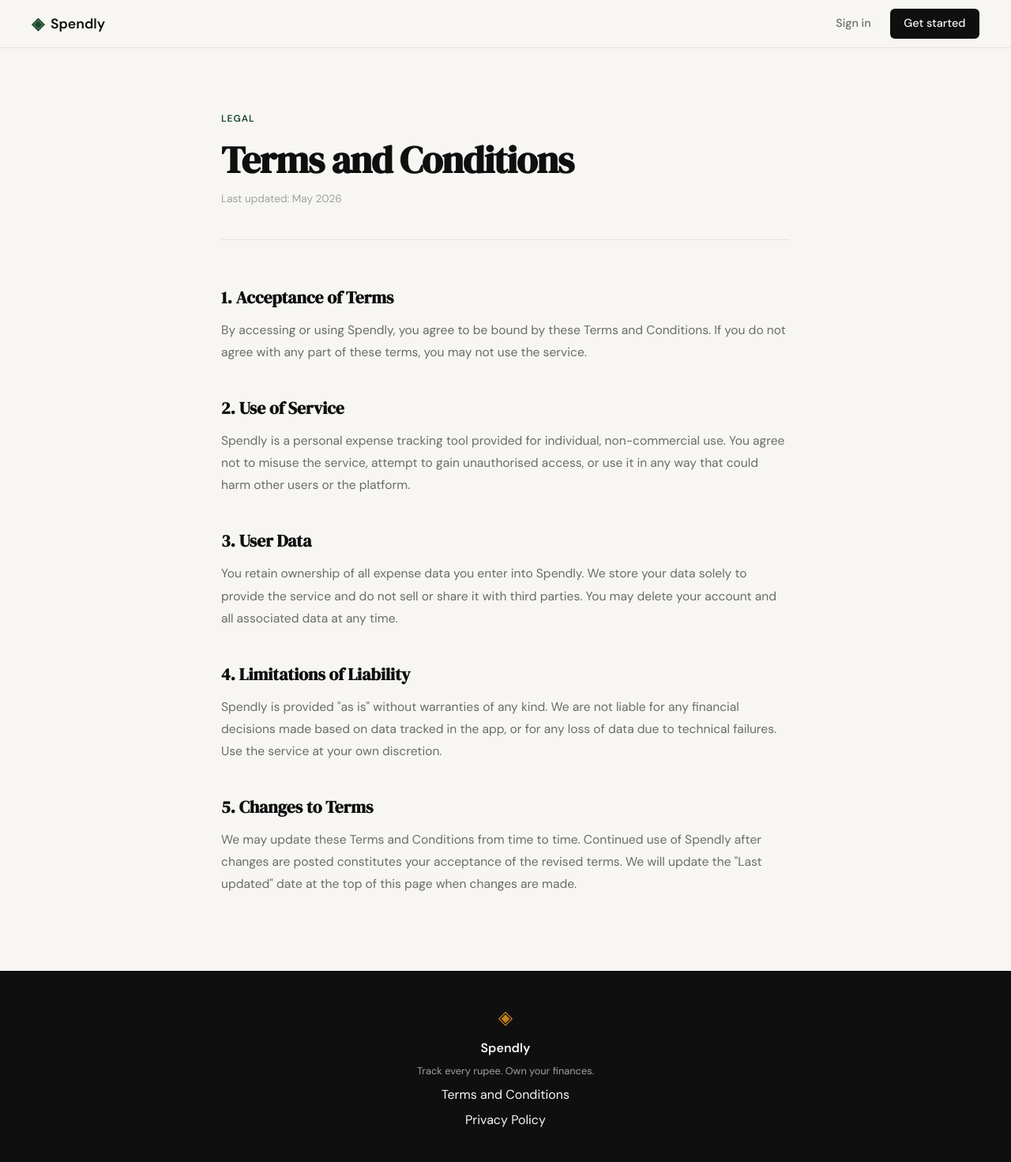
After one commit to aniket28-git/spendly, a Flask app: page /terms in a window 1280 px wide. The commit adds this page. Shown: the whole page at 79% size. Run offline with Flask 3, Linux system fonts and the light colour scheme.

Commit message:
landing: add terms and conditions page and route

```diff
--- a/app.py
+++ b/app.py
@@ -26,6 +26,11 @@ def login():
 # Placeholder routes — students will implement these                  #
 # ------------------------------------------------------------------ #
 
+@app.route("/terms")
+def terms():
+    return render_template("terms.html")
+
+
 @app.route("/logout")
 def logout():
     return "Logout — coming in Step 3"
--- a/static/css/style.css
+++ b/static/css/style.css
@@ -508,6 +508,59 @@ a { color: inherit; text-decoration: none; }
 }
 
 /* ------------------------------------------------------------------ */
+/* Legal pages (terms, privacy)                                        */
+/* ------------------------------------------------------------------ */
+
+.legal-section {
+    padding: 5rem 2rem 6rem;
+}
+
+.legal-inner {
+    max-width: 720px;
+    margin: 0 auto;
+}
+
+.legal-eyebrow {
+    font-size: 0.75rem;
+    font-weight: 600;
+    letter-spacing: 0.08em;
+    text-transform: uppercase;
+    color: var(--accent);
+    margin-bottom: 1rem;
+}
+
+.legal-title {
+    font-family: var(--font-display);
+    font-size: clamp(2rem, 4vw, 3rem);
+    line-height: 1.1;
+    letter-spacing: -0.02em;
+    color: var(--ink);
+    margin-bottom: 0.75rem;
+}
+
+.legal-meta {
+    font-size: 0.85rem;
+    color: var(--ink-faint);
+    margin-bottom: 3.5rem;
+    padding-bottom: 2.5rem;
+    border-bottom: 1px solid var(--border);
+}
+
+.legal-body h2 {
+    font-family: var(--font-display);
+    font-size: 1.35rem;
+    color: var(--ink);
+    margin-top: 2.5rem;
+    margin-bottom: 0.6rem;
+}
+
+.legal-body p {
+    font-size: 0.975rem;
+    color: var(--ink-muted);
+    line-height: 1.8;
+}
+
+/* ------------------------------------------------------------------ */
 /* Responsive                                                          */
 /* ------------------------------------------------------------------ */
 
--- a/templates/base.html
+++ b/templates/base.html
@@ -34,7 +34,7 @@
             <span class="brand-icon">◈</span>
             <span class="footer-name">Spendly</span>
             <p class="footer-copy">Track every rupee. Own your finances.</p>
-            <a href="#">Terms and Conditions</a>
+            <a href="{{ url_for('terms') }}">Terms and Conditions</a>
             <a href="#">Privacy Policy</a>
         </div>
     </footer>
--- /dev/null
+++ b/templates/terms.html
@@ -0,0 +1,51 @@
+{% extends "base.html" %}
+
+{% block title %}Terms and Conditions — Spendly{% endblock %}
+
+{% block content %}
+
+<section class="legal-section">
+    <div class="legal-inner">
+        <p class="legal-eyebrow">Legal</p>
+        <h1 class="legal-title">Terms and Conditions</h1>
+        <p class="legal-meta">Last updated: May 2026</p>
+
+        <div class="legal-body">
+            <h2>1. Acceptance of Terms</h2>
+            <p>
+                By accessing or using Spendly, you agree to be bound by these Terms and Conditions.
+                If you do not agree with any part of these terms, you may not use the service.
+            </p>
+
+            <h2>2. Use of Service</h2>
+            <p>
+                Spendly is a personal expense tracking tool provided for individual, non-commercial use.
+                You agree not to misuse the service, attempt to gain unauthorised access, or use it in any
+                way that could harm other users or the platform.
+            </p>
+
+            <h2>3. User Data</h2>
+            <p>
+                You retain ownership of all expense data you enter into Spendly. We store your data solely
+                to provide the service and do not sell or share it with third parties. You may delete your
+                account and all associated data at any time.
+            </p>
+
+            <h2>4. Limitations of Liability</h2>
+            <p>
+                Spendly is provided "as is" without warranties of any kind. We are not liable for any
+                financial decisions made based on data tracked in the app, or for any loss of data due to
+                technical failures. Use the service at your own discretion.
+            </p>
+
+            <h2>5. Changes to Terms</h2>
+            <p>
+                We may update these Terms and Conditions from time to time. Continued use of Spendly after
+                changes are posted constitutes your acceptance of the revised terms. We will update the
+                "Last updated" date at the top of this page when changes are made.
+            </p>
+        </div>
+    </div>
+</section>
+
+{% endblock %}
```
Also changed, not shown: file.txt (+59 -1 lines).
